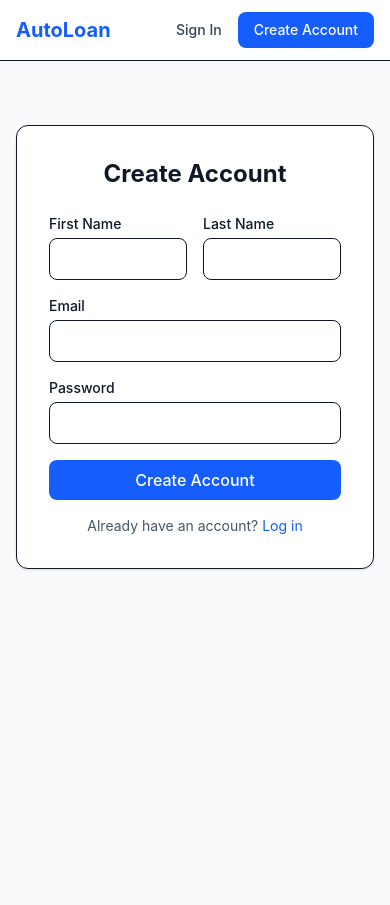
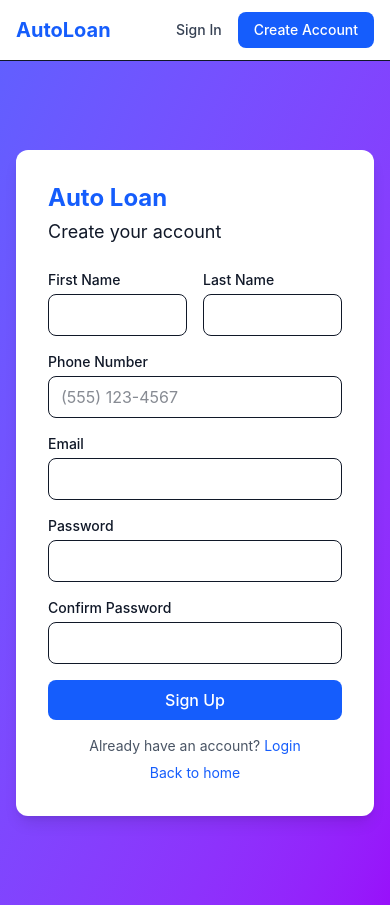
Before and after one commit to ltphongssvn/autoloanNextjsNestJS, a Next.js app in the folder apps/frontend/: page /signup in a window 390 px wide. Before the commit the page ends 844 px from the top, so only its background shows below. Built offline with nearby package versions, Linux system fonts and the light colour scheme; no server answers.

Commit message:
feat(S1-48): update signup page to match Rails with branding, phone, confirm password, back-to-home

```diff
--- a/apps/frontend/src/app/signup/page.tsx
+++ b/apps/frontend/src/app/signup/page.tsx
@@ -1,25 +1,24 @@
-// apps/frontend/src/app/signup/page.tsx
 'use client';
-
 import { useState } from 'react';
 import { useRouter } from 'next/navigation';
 import Link from 'next/link';
 import { api } from '../../services/api';
-
 export default function SignupPage() {
-  const [form, setForm] = useState({ email: '', password: '', first_name: '', last_name: '' });
+  const [form, setForm] = useState({ first_name: '', last_name: '', phone: '', email: '', password: '', password_confirmation: '' });
   const [error, setError] = useState('');
   const [isLoading, setIsLoading] = useState(false);
   const router = useRouter();
-
   const handleChange = (e: React.ChangeEvent<HTMLInputElement>) => {
     setForm((prev) => ({ ...prev, [e.target.name]: e.target.value }));
   };
-
   const handleSubmit = async (e: React.FormEvent) => {
     e.preventDefault();
+    setError('');
+    if (form.password !== form.password_confirmation) {
+      setError('Passwords do not match');
+      return;
+    }
     setIsLoading(true);
-    setError('');
     try {
       const res = await api.auth.signup(form);
       if (res.token) {
@@ -32,11 +31,11 @@ export default function SignupPage() {
       setIsLoading(false);
     }
   };
-
   return (
-    <main className="max-w-md mx-auto px-4 py-16">
-      <div className="bg-white p-8 rounded-xl shadow-sm border">
-        <h1 className="text-2xl font-bold mb-6 text-center">Create Account</h1>
+    <main className="min-h-screen flex items-center justify-center bg-gradient-to-br from-indigo-500 to-purple-600 px-4">
+      <div className="w-full max-w-md bg-white p-8 rounded-xl shadow-lg">
+        <h1 className="text-2xl font-bold text-blue-600 mb-1">Auto Loan</h1>
+        <p className="text-lg mb-6">Create your account</p>
         {error && <div role="alert" className="mb-4 p-3 bg-red-50 text-red-700 rounded-lg text-sm">{error}</div>}
         <form onSubmit={handleSubmit} className="space-y-4">
           <div className="grid grid-cols-2 gap-4">
@@ -50,6 +49,10 @@ export default function SignupPage() {
             </div>
           </div>
           <div>
+            <label htmlFor="phone" className="block text-sm font-medium mb-1">Phone Number</label>
+            <input id="phone" name="phone" placeholder="(555) 123-4567" value={form.phone} onChange={handleChange} className="w-full px-3 py-2 border rounded-lg focus:ring-2 focus:ring-blue-500 focus:border-blue-500 outline-none" />
+          </div>
+          <div>
             <label htmlFor="email" className="block text-sm font-medium mb-1">Email</label>
             <input id="email" name="email" type="email" value={form.email} onChange={handleChange} required className="w-full px-3 py-2 border rounded-lg focus:ring-2 focus:ring-blue-500 focus:border-blue-500 outline-none" />
           </div>
@@ -57,9 +60,16 @@ export default function SignupPage() {
             <label htmlFor="password" className="block text-sm font-medium mb-1">Password</label>
             <input id="password" name="password" type="password" value={form.password} onChange={handleChange} required className="w-full px-3 py-2 border rounded-lg focus:ring-2 focus:ring-blue-500 focus:border-blue-500 outline-none" />
           </div>
-          <button type="submit" disabled={isLoading} className="w-full py-2 bg-blue-600 text-white rounded-lg font-medium hover:bg-blue-700 disabled:opacity-50 transition">{isLoading ? 'Creating...' : 'Create Account'}</button>
+          <div>
+            <label htmlFor="password_confirmation" className="block text-sm font-medium mb-1">Confirm Password</label>
+            <input id="password_confirmation" name="password_confirmation" type="password" value={form.password_confirmation} onChange={handleChange} required className="w-full px-3 py-2 border rounded-lg focus:ring-2 focus:ring-blue-500 focus:border-blue-500 outline-none" />
+          </div>
+          <button type="submit" disabled={isLoading} className="w-full py-2 bg-blue-600 text-white rounded-lg font-medium hover:bg-blue-700 disabled:opacity-50 transition">{isLoading ? 'Creating account...' : 'Sign Up'}</button>
         </form>
-        <p className="mt-4 text-center text-sm text-gray-600">Already have an account? <Link href="/login" className="text-blue-600 hover:underline">Log in</Link></p>
+        <div className="mt-4 text-center space-y-1">
+          <p className="text-sm text-gray-600">Already have an account? <Link href="/login" className="text-blue-600 hover:underline">Login</Link></p>
+          <p><Link href="/" className="text-sm text-blue-600 hover:underline">Back to home</Link></p>
+        </div>
       </div>
     </main>
   );
```
Also changed, not shown: 1 other file (tests, documents, lock files or other folders).
